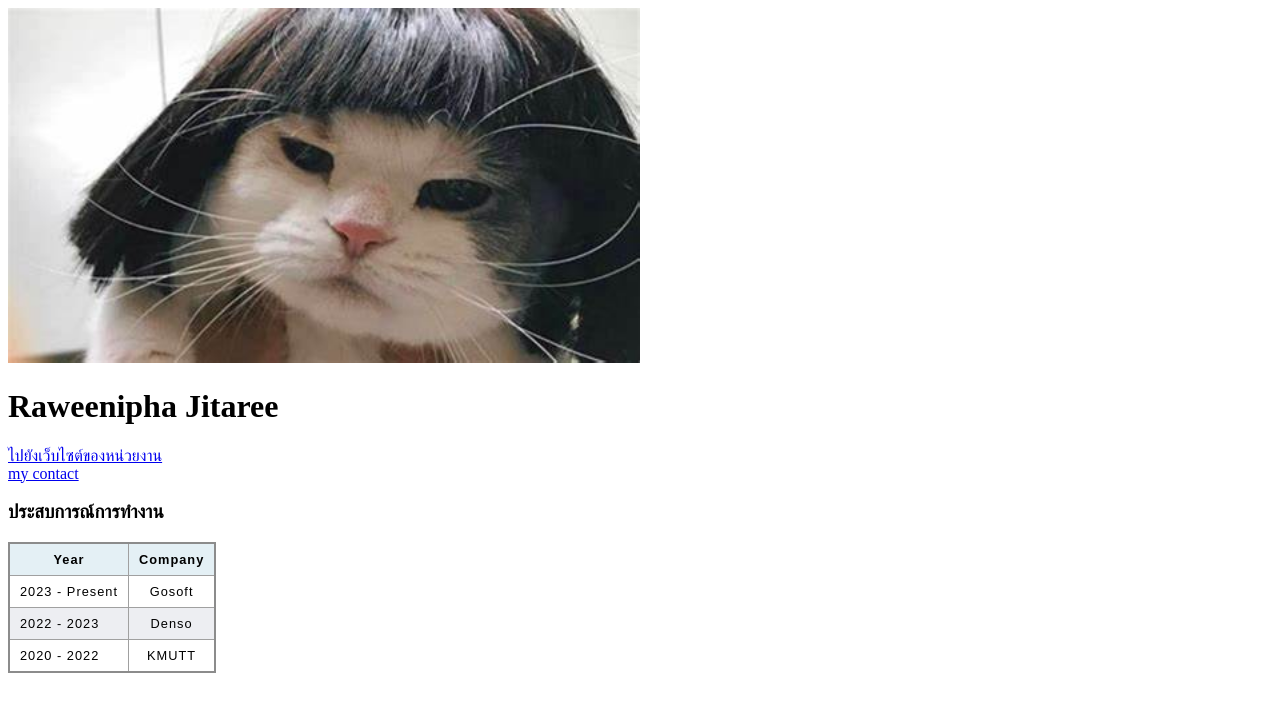
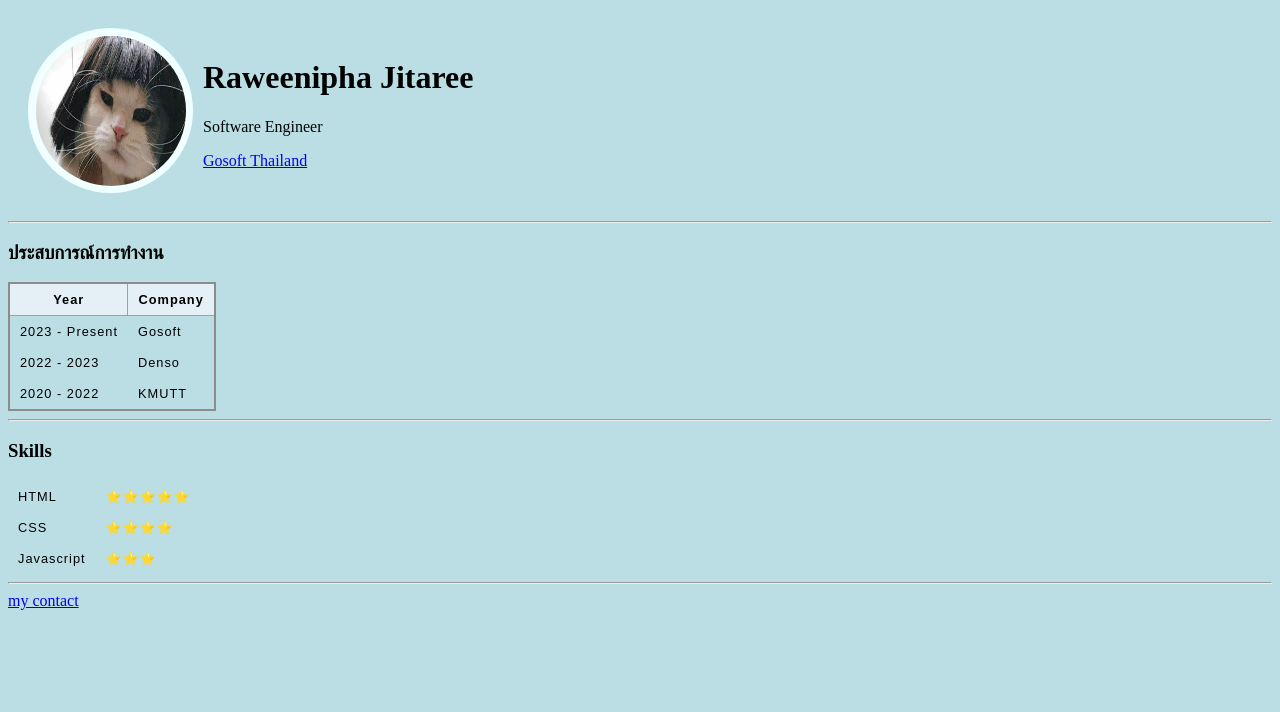
Before and after one commit to RJRaweenipha/mypage2024, a plain HTML site: page index.html in a window 1280 px wide. Drawn offline with Linux system fonts and the light colour scheme.

Commit message:
user profile

```diff
--- a/index.html
+++ b/index.html
@@ -9,19 +9,23 @@
     <link rel="stylesheet" href="style.css">
 </head>
 
-<body>
+<body style="background-color: lighth" ;>
     <!-- เนื้อหา -->
-    <img src="profile.jpg" alt="" style="width: 50%; height: auto;">
-    <h1>Raweenipha Jitaree </h1>
-    <a href="https://www.gosoft.co.th/" target="_blank">ไปยังเว็บไซต์ของหน่วยงาน</a><br>
-    <a href="contact.html" target="_blank">my contact</a>
+    <div class="profile">
+        <div class="profileImg">
+            <img src="profile.jpg" alt="" style="width: 150px; height: 150px;">
+        </div>
+        <div class="profileText">
+            <h1>Raweenipha Jitaree</h1>
+            <p>Software Engineer</p>
+            <a href="https://www.gosoft.co.th/" target="_blank">Gosoft Thailand</a>
+        </div>
+    </div>
 
+    <hr>
+
+    <div class="experience">
         <h3>ประสบการณ์การทำงาน</h3>
-    <!-- <ul>
-        <li>Feb 2023 - Present Gosoft Thailand</li>
-        <li>Oct 2022 - Feb 2023 Denso International Asia Thailand</li>
-        <li>2015 - 2018 KMUTT Master Degree in Electrical Engineering</li>
-    </ul> -->
         <table>
             <thead>
                 <tr>
@@ -42,6 +46,31 @@
                 <td>KMUTT</td>
             </tr>
         </table>
+    </div>
+
+    <hr>
+
+    <div class="skills">
+        <h3>Skills</h3>
+        <table>
+            <tr>
+                <td>HTML</td>
+                <td>⭐⭐⭐⭐⭐</td>
+            </tr>
+            <tr>
+                <td>CSS</td>
+                <td>⭐⭐⭐⭐</td>
+            </tr>
+            <tr>
+                <td>Javascript</td>
+                <td>⭐⭐⭐</td>
+            </tr>
+        </table>
+    </div>
+
+    <hr>
+
+    <a href="contact.html" target="_blank">my contact</a>
 </body>
 
 </html>
--- a/style.css
+++ b/style.css
@@ -1,15 +1,41 @@
+body{
+    background-color: #BADEE4;
+    align-items: center;
+}
+
+.profile{
+    display: flex;
+    padding: 20px;
+}
+
+.profileImg>img {
+    width: 150px;
+    height: 150px;
+    border-radius: 50%;
+    padding: 10px;
+}
+
+.profileImg {
+    display: flex;
+    width: 165px;
+    height: 165px;
+    background-color: azure;
+    border-radius: 50%;
+    justify-content: center;
+    align-items: center;
+
+}
+
+.profileText {
+    padding: 10px;
+}
+
 table {
     border-collapse: collapse;
     border: 2px solid rgb(140 140 140);
     font-family: sans-serif;
     font-size: 0.8rem;
     letter-spacing: 1px;
-}
-
-caption {
-    caption-side: bottom;
-    padding: 10px;
-    font-weight: bold;
 }
 
 thead,
@@ -23,14 +49,10 @@ td {
     padding: 8px 10px;
 }
 
-td:last-of-type {
-    text-align: center;
-}
-
-tbody>tr:nth-of-type(even) {
-    background-color: rgb(237 238 242);
-}
-
 tfoot th {
     text-align: right;
 }
+
+.skills > table, tr, td {
+    border: none;
+}
```
Lines whose indentation alone changed are shown as unchanged.
